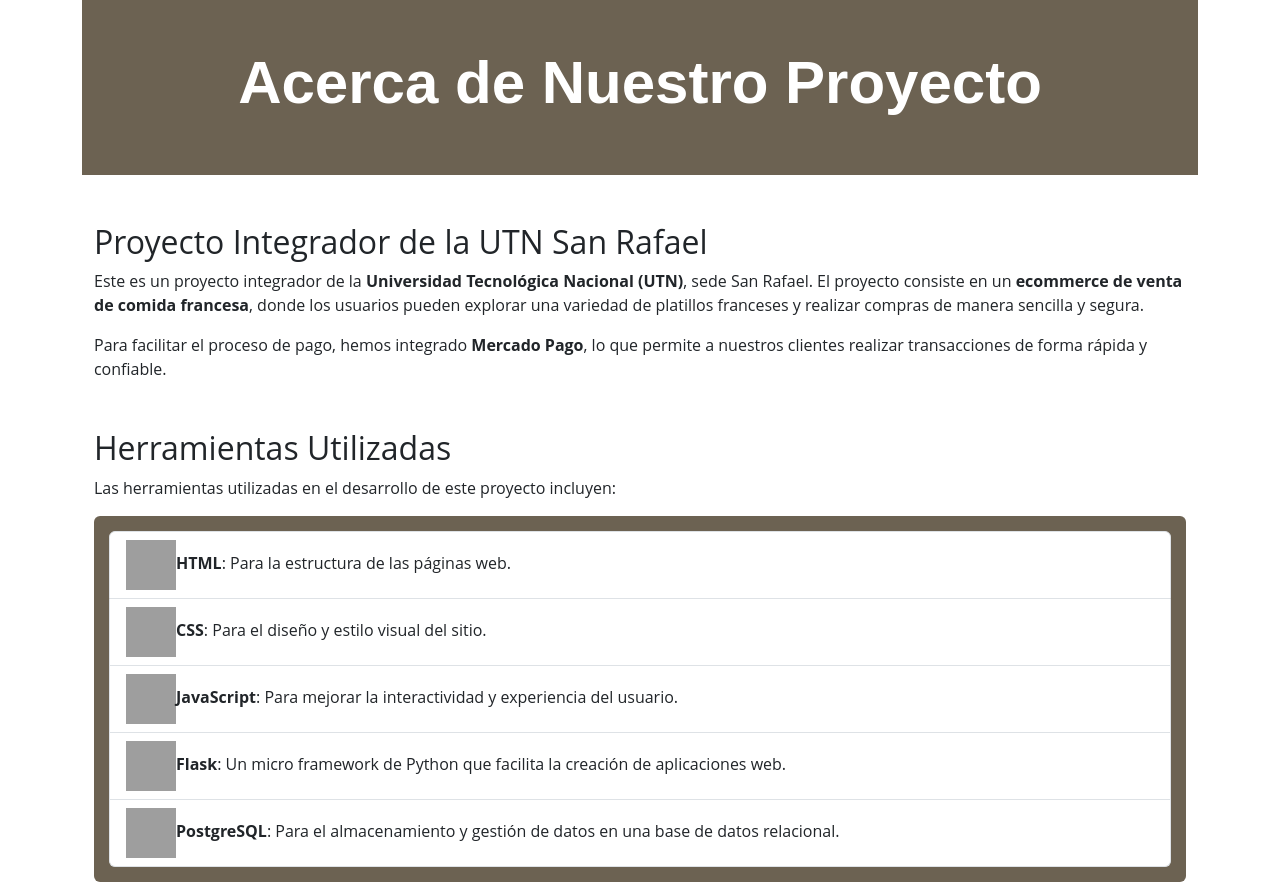
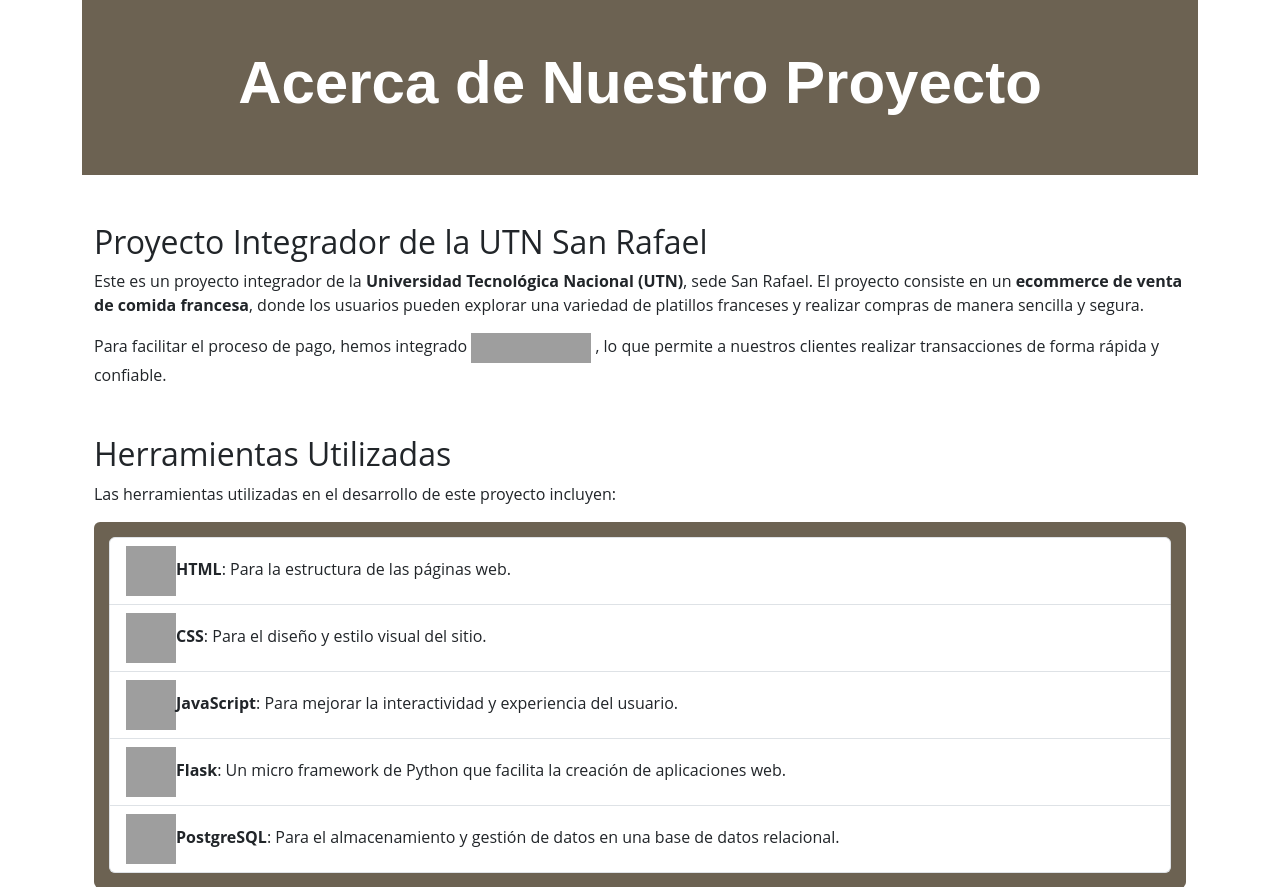
Before and after one commit to CodeStrong2023/SEDECODE, a Flask app: page /about in a window 1280 px wide. Shown: the part 451-1338 px from the top of the page. Run offline with Flask 3, Linux system fonts and the light colour scheme; some libraries are stand-ins or nearby versions; grey boxes are pictures that could not be loaded.

Commit message:
FEAT: Se agrega logo mercadopago

```diff
--- a/ecommerce/templates/website/about.html
+++ b/ecommerce/templates/website/about.html
@@ -16,7 +16,7 @@
                 una variedad de platillos franceses y realizar compras de manera sencilla y segura.
             </p>
             <p>
-                Para facilitar el proceso de pago, hemos integrado <strong>Mercado Pago</strong>, lo que permite a nuestros
+                Para facilitar el proceso de pago, hemos integrado <img src="https://logotipoz.com/wp-content/uploads/2021/10/version-horizontal-large-logo-mercado-pago.webp" alt="MP" width="120" height="30"> , lo que permite a nuestros
                 clientes realizar transacciones de forma rápida y confiable.
             </p>
         </section>
```
